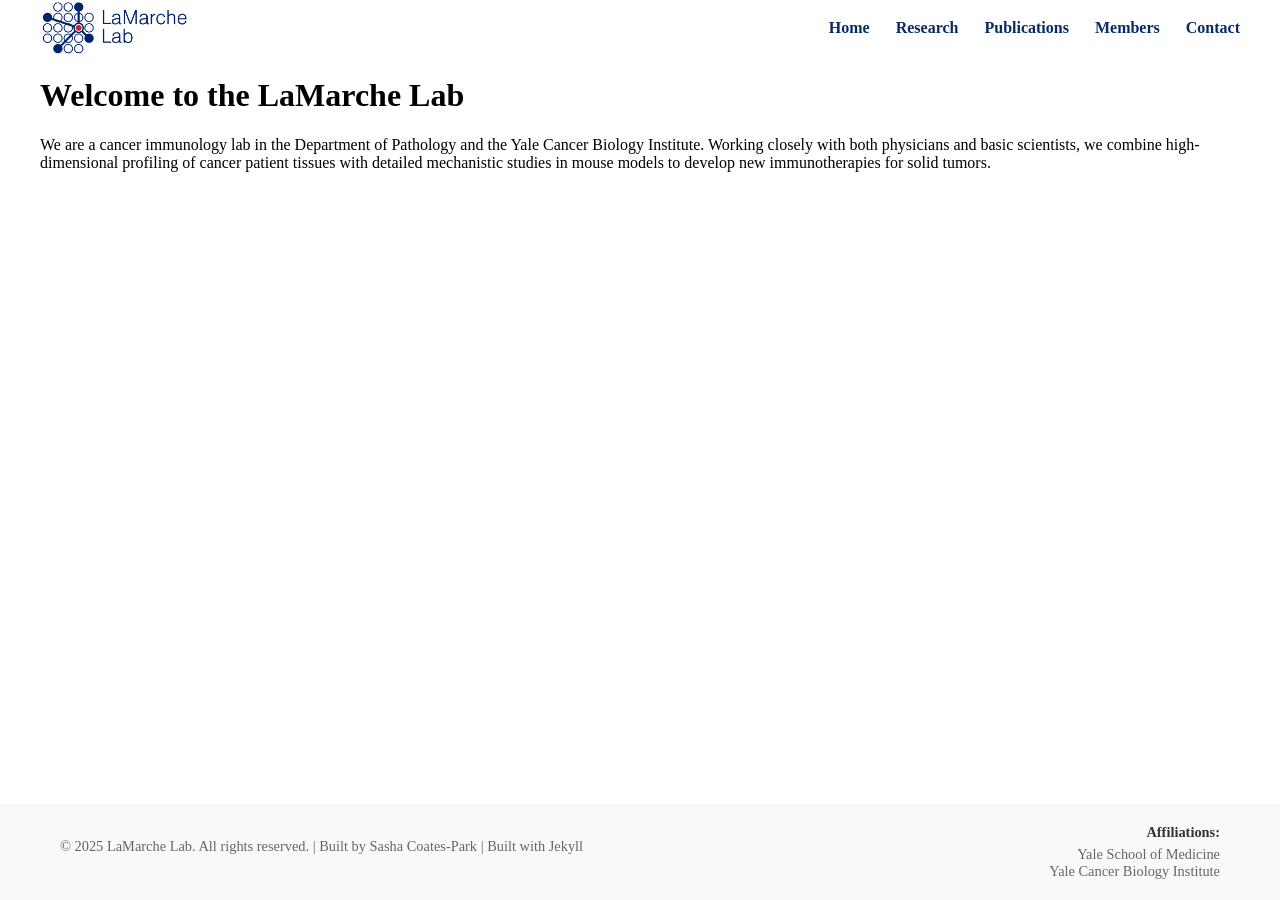
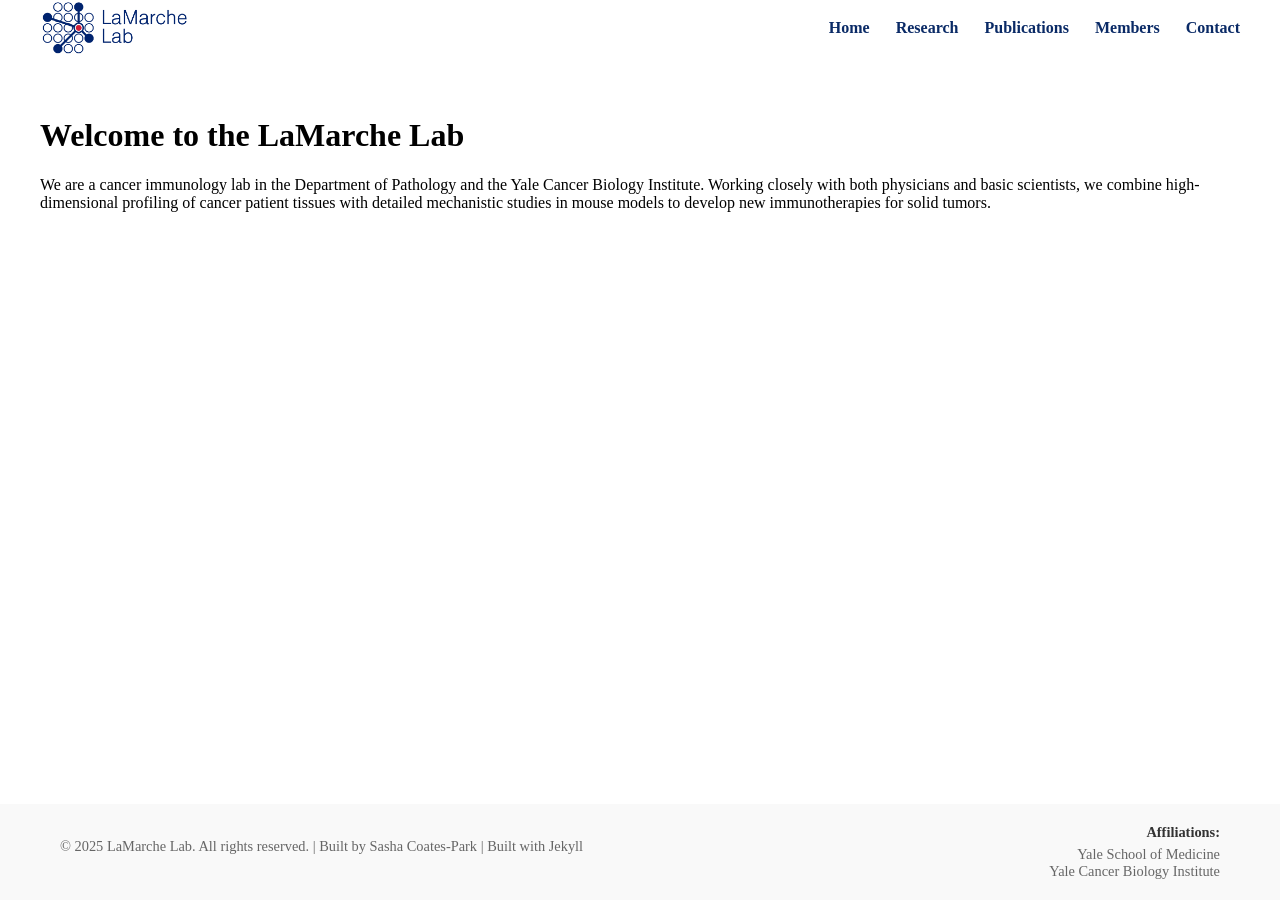
Before and after one commit to scoatespark/LaMarche-Lab, a Jekyll site: the page built from index.markdown, in a window 1280 px wide. Built offline with Jekyll 4.4.1, drawn with Linux system fonts in a browser that asks for light colours.

Commit message:
Update main.css

```diff
--- a/assets/main.css
+++ b/assets/main.css
@@ -100,6 +100,9 @@ html, body {
 
 .page-content {
   flex: 1; /* pushes footer down */
+  margin-top: 40px;   /* adjust this value for spacing */
+}
+
 }
 
 
```
